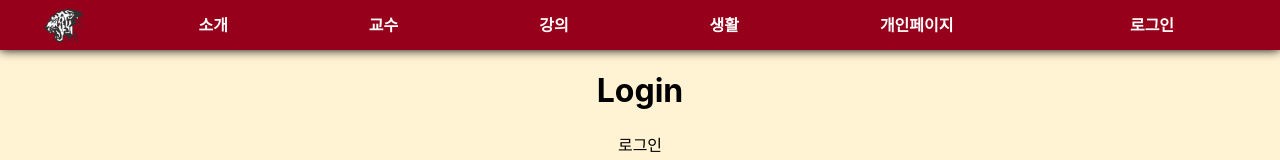
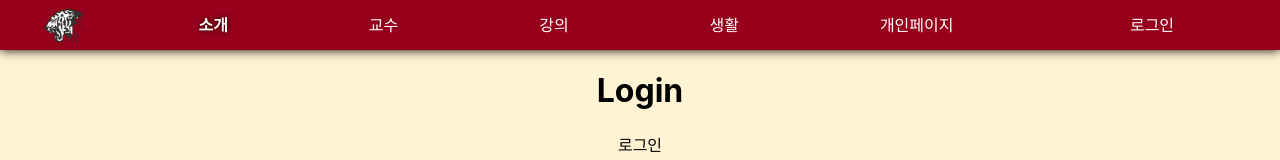
Before and after one commit to CYDF-MatKor/web-for-cydf, a React (Create React App) app in the folder front/: page /login in a window 1280 px wide. In both pictures the pointer is over the link "소개". Shown: the top 160 px of the page. Built offline with nearby package versions, Linux system fonts and the light colour scheme.

Commit message:
Update css when mouse hover

```diff
--- a/front/src/Component/Navbar.css
+++ b/front/src/Component/Navbar.css
@@ -86,6 +86,12 @@
 .navbar-main-right-link {
 	text-align: center;
 	text-decoration: none;
-	font-weight: bold;
 	color: white;
 }
+
+.navbar-main-middle-link:hover,
+.navbar-main-right-link:hover {
+	cursor: pointer;
+	font-weight: bold;
+	text-shadow: 0px 0px 5px black;
+}
```
